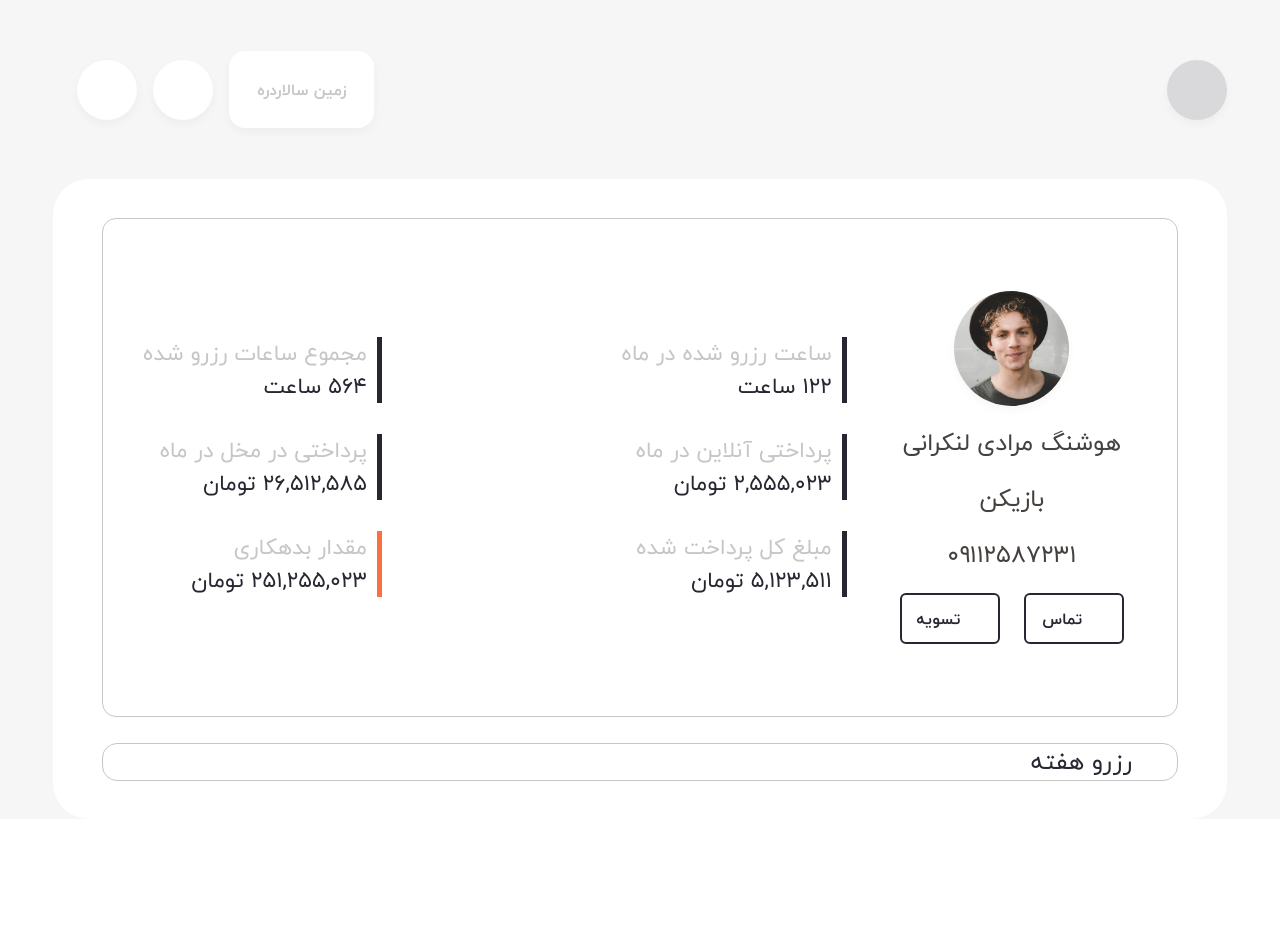
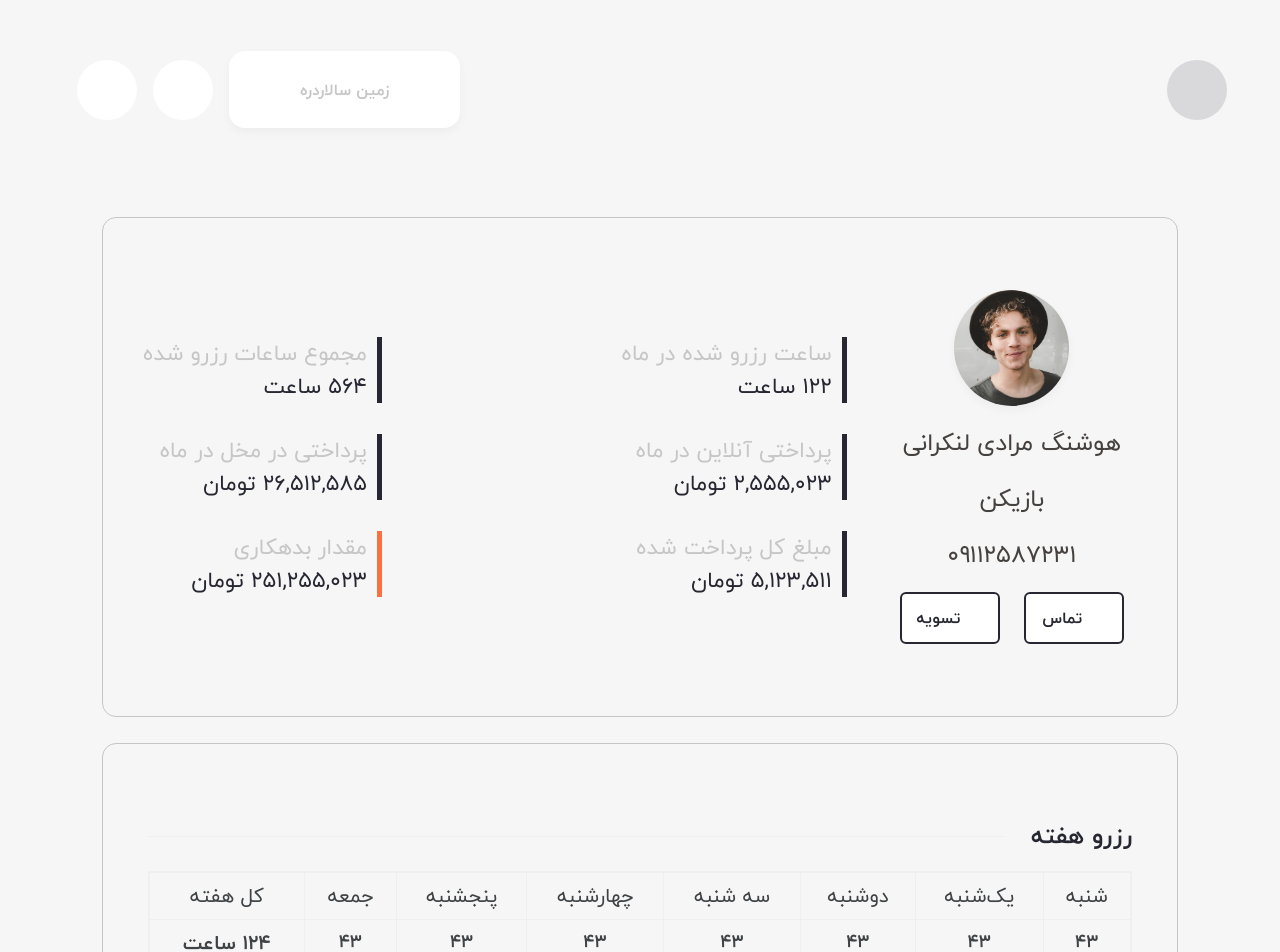
Before and after one commit to Amirmohamadhejazi/Rakoapp, a React (Create React App) app: page /userinfo in a window 1280 px wide. Shown: the top 952 px of the page. Before the commit the page ends 819 px from the top, so only its background shows below. Built offline with nearby package versions, Linux system fonts and the light colour scheme; some icons are missing.

Commit message:
add WeeklyBooking

```diff
--- a/src/Common/Style/sass/_variables.scss
+++ b/src/Common/Style/sass/_variables.scss
@@ -6,6 +6,9 @@ $light-silver:#DBDBD9;
 $Iron:#d9d9db;
 $Burning-Orange:#fb7040;
 $Masala:#45413f;
+$Bright-Gray:#efefef;
+$Dark-Puce:#3F4345;
+
 
 $AthensGray:#F0F0F1;
 $Charade:#272732;
--- a/src/Common/Style/sass/styleSass.scss
+++ b/src/Common/Style/sass/styleSass.scss
@@ -23,30 +23,45 @@
 .c-Masala{
    color: $Masala;
 }
+.c-Bright-Gray{
+   color: $Bright-Gray ;
+}
+.c-Dark-Puce{
+   color: $Dark-Puce ;
+}
 
 //{/*//Todo:change  name*/}
-.boxShadow{
+.boxShadow04{
   box-shadow: 0 4px 10px 0 rgba(0, 0, 0, 0.04)!important;
 }
 
-.br-list{
-  border-right: solid 5px ;
+//{/*//Todo:سه تا کلاس پایینی  اسمشون یه سبکه ولی محتواشون فرق می کنه */}
+
+
+
+// *** *** border
+
+.border1-Bright-Gray{
+  border: 1px solid $Bright-Gray;
 }
 
-//{/*//Todo:سه تا کلاس پایینی  اسمشون یه سبکه ولی محتواشون فرق می کنه */}
-.b-c-Charade{
-  border-right-color: $Charade ;
+.border2-Charade{
+  border: 2px solid $Charade;
+}
 
+.border1-Silver-Sand{
+ border: 1px solid $Silver-Sand;
 }
-.b-c-Silver-Sand{
-  //border-color: $Silver-Sand ;
- border: 1px solid $Silver-Sand;
 
+// *** *** border right
+.border-r5-Burning-Orange{
+  border-right: solid 5px $Burning-Orange;
 }
-.b-c-Burning-Orange{
-  border-color: $Burning-Orange ;
+.border-r5-Charade{
+  border-right: 5px solid $Charade;
+}
 
-}
+
 
 
 .bg-AthensGray{
@@ -76,3 +91,60 @@
 .br-50{
   border-radius: 50%;
 }
+.alignContent-around{
+  alignContent: around;
+}
+
+
+
+
+#High-headline{
+  h1 {
+    display: flex;
+    flex-direction: row;
+  }
+  h1:before{
+    content: "";
+    flex: 1 1;
+    //border-bottom: 1px solid $Bright-Gray;
+    border-bottom: 1px solid $Bright-Gray;
+    margin: auto;
+  }
+
+  h1:before {
+    margin-right: 2vw
+  }
+
+}
+#sec2{
+  height: 23vw;
+
+  table{
+    border: 2px solid $Bright-Gray !important;
+    th, td {
+      border: 1px solid $Bright-Gray;
+      border-collapse: collapse!important;
+      text-align: center;
+    }
+  }
+
+}
+
+
+@media screen and (max-width: 600px) {
+  .w-top-bar {
+    width: 110px;
+  }
+}
+
+@media screen and (min-width: 400px) and (max-width: 1400px) {
+  .w-top-bar {
+    width: 18vw;
+  }
+}
+
+@media screen and (min-width: 1400px) {
+  .w-top-bar {
+    width: 140px;
+  }
+}
--- /dev/null
+++ b/src/Component/HighHeadline.js
@@ -0,0 +1,16 @@
+import React from 'react';
+
+
+
+// import {UseSideAnimate} from "../../Common/componennt/Hooks/UseSideAnimate/UseSideAnimate";
+
+const HighHeadline = (props) => {
+  return (
+      <h1 className="c-Charade d-flex justify-content-end border-b1-Bright-Gray Fs-24 ">{props.text}</h1>
+  )
+
+
+}
+
+
+export default HighHeadline;
--- a/src/Component/TopBar.js
+++ b/src/Component/TopBar.js
@@ -36,7 +36,7 @@ const TopBar = (props) => {
 
                 <div className="  d-flex justify-content-start align-items-center h-100">
                      {/*Todo:change  responsive width*/}
-                    <div className="bg-white d-flex justify-content-center boxShadow h-6vw br-16" style={{width: "145px"    }}>
+                    <div className="bg-white d-flex justify-content-center boxShadow04 h-6vw br-16 w-top-bar">
                         <span className="c-silver-sand Fs-16 d-flex align-items-center  fw-bold"  >زمین سالاردره</span>
                     </div>
                 </div>
--- a/src/Component/Userinfo/Userinfo.js
+++ b/src/Component/Userinfo/Userinfo.js
@@ -4,6 +4,7 @@ import TopBar from "../TopBar";
 
 import { FiPhoneCall ,IoReceiptOutline} from "react-icons/all";
 import {moneyFormat} from "../../Common/componennt/HelperFunction/HelperFuction";
+import HighHeadline from "../HighHeadline";
 
 
 // import {UseSideAnimate} from "../../Common/componennt/Hooks/UseSideAnimate/UseSideAnimate";
@@ -15,30 +16,33 @@ const Userinfo = (props) => {
     const [userStatistic, setUserStatistic] = useState([
         {header:"ساعت رزرو شده در ماه",
             subHeader:"۱۲۲ ساعت",
-            classes:"b-c-Charade"
+            classes:"border-r5-Charade"
         },
         {header:"پرداختی آنلاین در ماه",
             subHeader:moneyFormat(2555023),
-            classes:"b-c-Charade"
+            classes:"border-r5-Charade"
         },
         {header:"مبلغ کل پرداخت شده",
             subHeader:moneyFormat(5123511),
-            classes:"b-c-Charade"
+            classes:"border-r5-Charade"
         },
         {header:"مجموع ساعات رزرو شده",
             subHeader:"۵۶۴ ساعت",
-            classes:"b-c-Charade"
+            classes:"border-r5-Charade"
         },
         {header:"پرداختی در مخل در ماه",
             subHeader:moneyFormat(26512585),
-            classes:"b-c-Charade"
+            classes:"border-r5-Charade"
         },
         {header:"مقدار بدهکاری",
             subHeader:moneyFormat(251255023),
-            classes:"b-c-Burning-Orange"
+            classes:"border-r5-Burning-Orange"
         },
 
     ]);
+
+
+
 
 
     // **********************sec 1-2
@@ -54,6 +58,60 @@ const Userinfo = (props) => {
         },
     ]);
 
+    // ********************** sec 2 table
+    const [WeeklyBooking_h, setWeeklyBooking_h] = useState([
+        {header:"کل هفته",
+            classes:"Fs-20"
+        },
+        {header:"جمعه",
+            classes:"Fs-20"
+        },
+        {header:"پنجشنبه",
+            classes:"Fs-20"
+        },
+        {header:"چهارشنبه",
+            classes:"Fs-20"
+        },
+        {header:"سه ‌شنبه",
+            classes:"Fs-20"
+        },
+        {header:"دو‌شنبه",
+            classes:"Fs-20"
+        },
+        {header:"یک‌شنبه",
+            classes:"Fs-20"
+        },
+        {header:"‌شنبه",
+            classes:"Fs-20"
+        },
+    ]);
+    const [WeeklyBooking_b, setWeeklyBooking_b] = useState([
+        {header:"۱۲۴ ساعت",
+            classes:"Fs-20 rtl fw-200"
+        },
+        {header:"۴۳",
+            classes:"Fs-18"
+        },
+        {header:"۴۳",
+            classes:"Fs-18"
+        },
+        {header:"۴۳",
+            classes:"Fs-18"
+        },
+        {header:"۴۳",
+            classes:"Fs-18"
+        },
+        {header:"۴۳",
+            classes:"Fs-18"
+        },
+        {header:"۴۳",
+            classes:"Fs-18"
+        },
+        {header:"۴۳",
+            classes:"Fs-18"
+        }
+    ]);
+
     useEffect(() => {
         // Update the document title using the browser API
         // return //for componentDidMount
@@ -64,19 +122,20 @@ const Userinfo = (props) => {
             {/*menu Top*/}
             <TopBar/>
 
-            <div className="bg-white  flex-center flex-column col-11 br-36 " style={{  height:"50vw" }} >
-                <div className=" col-11 br-14  b-c-Silver-Sand " style={{  height:"39vw" }}>
+            <div className="  flex-center flex-column col-11 br-36 " style={{  height:"70vw" }} >
+
+                <div className=" col-11 br-14  border1-Silver-Sand" style={{  height:"39vw" }}>
                  {/************************ Sec 1 ************************/}
                     <div className=" d-flex justify-content-end align-items-center h-100 " >
                         {/*//Todo:wrong style width and alignContent*/}
-                        <div className=" d-flex flex-column justify-content-between Fs-22 flex-wrap-reverse  " style={{width:"280" , height:"260px" , alignContent: "around"}} >
+                        <div className=" d-flex flex-column justify-content-between Fs-22 flex-wrap-reverse " style={{width:"280" , height:"260px"}} >
                             {
                                 userStatistic.map((item,index)=>
-                                    <div className={[" w-100 d-flex flex-column br-5 br-list align-items-end pr-10" ,item.classes].join(" ")} key={index}>
+                                    <div className={[" w-100 d-flex flex-column br-5 align-items-end pr-10" ,item.classes].join(" ")} key={index}>
                                         <span className="c-silver-sand ">{item.header}</span>
                                         {/*//Todo:change  direction is attribute html tag */}
                                         {/*<span className="c-Charade " dir='rtl'>{item.subHeader}</span>*/}
-                                        <span className="c-Charade " style={{direction: "rtl"}}>{item.subHeader}</span>
+                                        <span className="c-Charade " dir='rtl'>{item.subHeader}</span>
                                     </div>
                                 )
                             }
@@ -84,13 +143,13 @@ const Userinfo = (props) => {
 
                         <div className="d-flex flex-column align-items-center justify-content-around h-75" style={{ width:"330px"}}>
 
-                            <div className="bg-white flex-center boxShadow br-50 overflow-hidden " style={{width: "9vw" , height: "9vw"}}>
+                            <div className="bg-white  flex-center boxShadow04 br-50 overflow-hidden " style={{width: "9vw" , height: "9vw"}}>
                                 <img src='/Assets/Img/Userinfo/user.png' className="object-fit-cover" width="100%" height="100%" alt="user-pic"/>
                             </div>
 
                             {
                                 UserInfo.map((item,index)=>
-                                    <div className={[" w-100 flex-center " ,item.classes].join(" ")} key={index}>
+                                    <div className={[" w-100  flex-center " ,item.classes].join(" ")} key={index}>
                                         <span className="c-Masala Fs-24 ">{item.header}</span>
                                     </div>
                                 )
@@ -98,12 +157,12 @@ const Userinfo = (props) => {
 
                             <div className="d-flex w-75 justify-content-around" style={{height:"4vw"}}>
 
-                                <div className="bg-white flex-center c-Charade b-c-Charade br-6 h-100 b-2 " style={{width: "100px",  }}>
+                                <div className="bg-white flex-center c-Charade border2-Charade br-6 h-100   " style={{width: "100px",  }}>
                                     <span className="Fs-16 text-bold "  >
                                         تسویه <IoReceiptOutline className="c-Charade Fs-18"/>
                                     </span>
                                 </div>
-                                <div className="bg-white flex-center c-Charade b-c-Charade br-6 h-100 b-2 " style={{width: "100px"  }}>
+                                <div className="bg-white  flex-center c-Charade border2-Charade br-6 h-100   " style={{width: "100px"  }}>
                                     <span className="Fs-16 text-bold " >
                                         تماس <FiPhoneCall className="c-Charade Fs-18"/>
                                     </span>
@@ -116,14 +175,37 @@ const Userinfo = (props) => {
                 {/************************ Sec 2 ************************/}
                 {/*//Todo:change  inline style br-15 border*/}
 
-                <div className=" col-11 d-flex flex-column flex-center mt-26 " style={{borderRadius: "15px", border: "1px solid #c6c6c6", fontFamily: "IRANYekan"}}>
-                        <div className="col-11 ">
-                            <span className="c-Charade d-flex justify-content-end  Fs-24 ">رزرو هفته</span>
+                <div className="col-11 d-flex flex-column flex-center mt-26 br-14 border1-Silver-Sand" id="sec2">
+                        <div className="col-11 mt-26" id="High-headline">
+                            <HighHeadline text={"رزرو هفته"}/>
+                            <table className="table c-Dark-Puce mt-20">
+                                <thead>
+                                <tr>
+                                    {
+                                        WeeklyBooking_h.map((item,index)=>
+                                            <td  className={[" " ,item.classes].join(" ")} key={index}>
+                                                {item.header}
+                                            </td>
+                                        )
+                                    }
+                                </tr>
+                                </thead>
+                                <tbody>
+                                <tr>
+                                    {
+                                        WeeklyBooking_b.map((item,index)=>
+                                            <td className={["fw-bold c-Dark-Puce " ,item.classes].join(" ")} key={index}>
+                                                {item.header}
+                                            </td>
+                                        )
+                                    }
+                                </tr>
+                                </tbody>
+                            </table>
                         </div>
                 </div>
 
             </div>
-
         </div>
     );
 };
```
Also changed, not shown: src/Common/Style/sass/functions.scss (+0 -12 lines), src/Common/Style/ConstStyle.css (line endings or trailing spaces), 1 other file (tests, documents, lock files or other folders).
